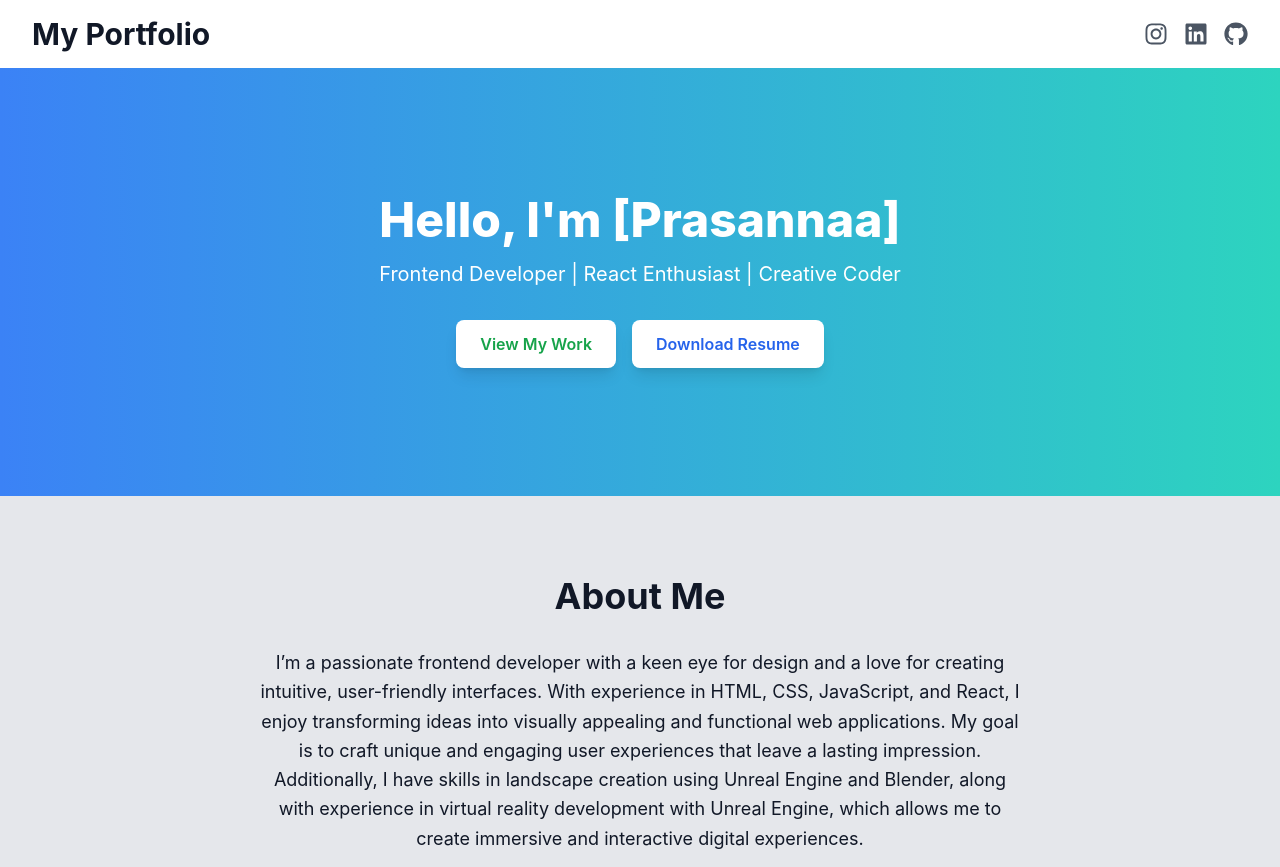
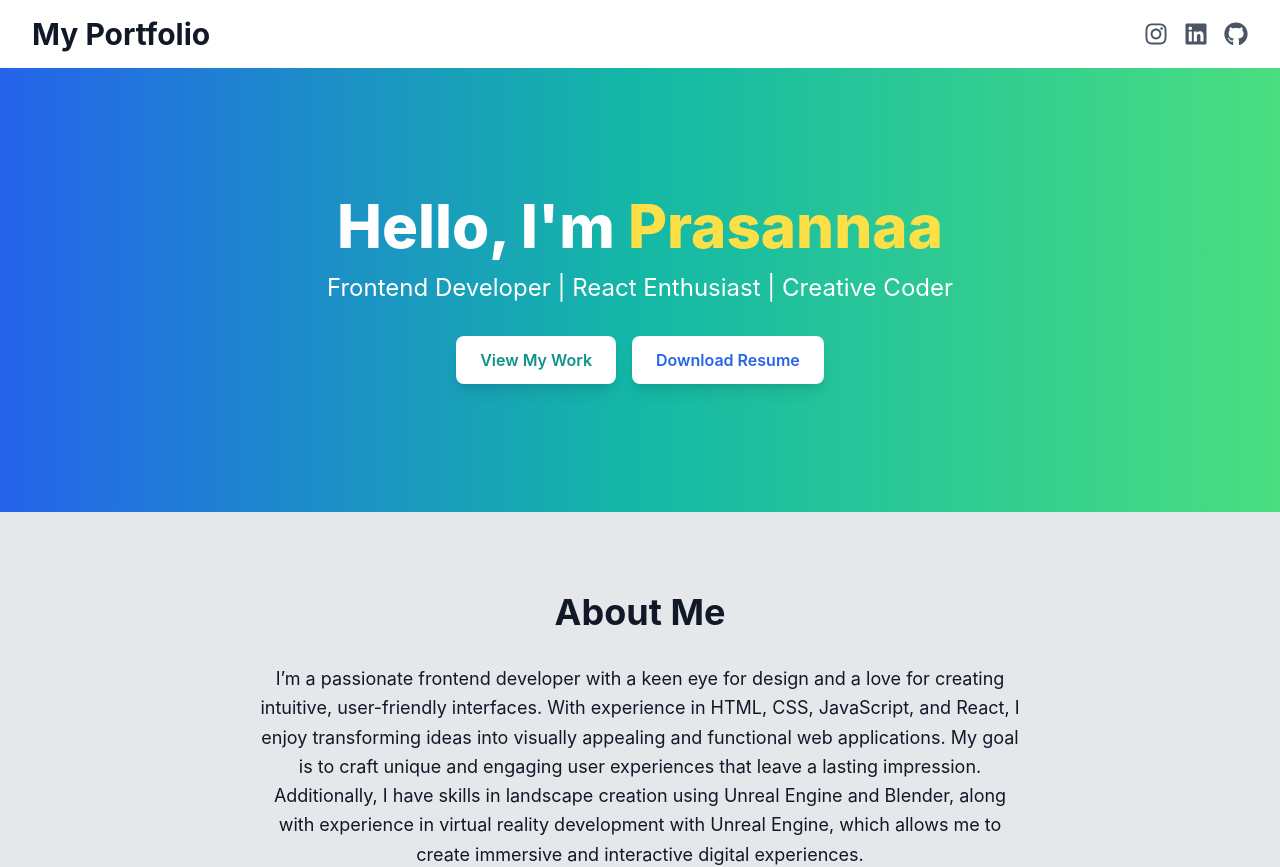
Before and after one commit to 6382737054/PERSONAL-PORTFOLIO, a React (Create React App) app: page / in a window 1280 px wide. Shown: the top 867 px of the page. Built offline with nearby package versions, Linux system fonts and the light colour scheme.

Commit message:
Update skills section and remove hover effects

```diff
--- a/src/App.js
+++ b/src/App.js
@@ -16,20 +16,35 @@ function App() {
 
       <main>
    {/* Home Section */}
-        <section id="home" className="flex items-center justify-center py-32 bg-gradient-to-r from-blue-500 to-teal-400 text-center">
-          <div>
-            <h1 className="text-5xl font-extrabold text-white mb-4">Hello, I'm [Prasannaa]</h1>
-            <p className="text-xl text-white mb-8">Frontend Developer | React Enthusiast | Creative Coder</p>
-            <div>
-              <a href="#projects" className="inline-block bg-white text-green-600 font-semibold py-3 px-6 rounded-lg shadow-lg hover:bg-gray-100">
+<section
+  id="home"
+  className="flex items-center justify-center py-32 bg-gradient-to-r from-blue-600 via-teal-500 to-green-400 text-center"
+>
+  <div className="max-w-4xl mx-auto px-6">
+    <h1 className="text-5xl md:text-6xl font-extrabold text-white mb-4">
+      Hello, I'm <span className="text-yellow-300">Prasannaa</span>
+    </h1>
+    <p className="text-xl md:text-2xl text-white mb-8">
+      Frontend Developer | React Enthusiast | Creative Coder
+    </p>
+    <div className="flex justify-center">
+      <a
+        href="#projects"
+        className="bg-white text-teal-600 font-semibold py-3 px-6 rounded-lg shadow-lg hover:bg-gray-100 transition-all duration-300"
+      >
         View My Work
       </a>
-              <a href="/Prasannaa.pdf" download className="ml-4 inline-block bg-white text-blue-600 font-semibold py-3 px-6 rounded-lg shadow-lg hover:bg-gray-100">
+      <a
+        href="/Prasannaa.pdf"
+        download
+        className="ml-4 bg-white text-blue-600 font-semibold py-3 px-6 rounded-lg shadow-lg hover:bg-gray-100 transition-all duration-300"
+      >
         Download Resume
       </a>
     </div>
   </div>
 </section>
+
 
         {/* About Me Section */}
         <section id="about" className="py-20 bg-gray-200 text-gray-900">
```
Lines whose indentation alone changed are shown as unchanged.
